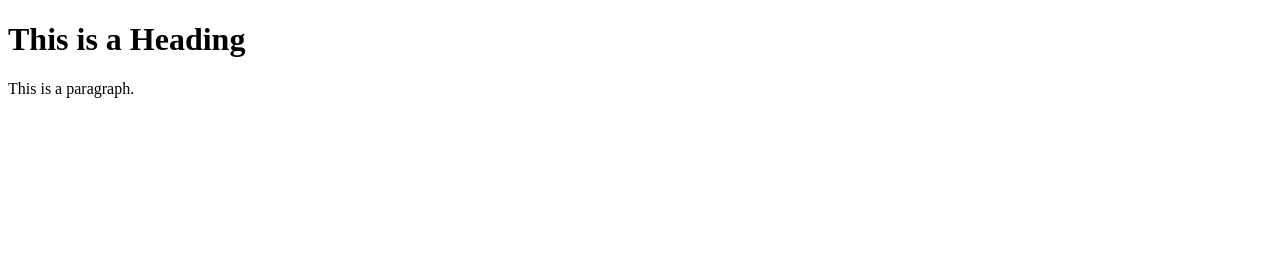
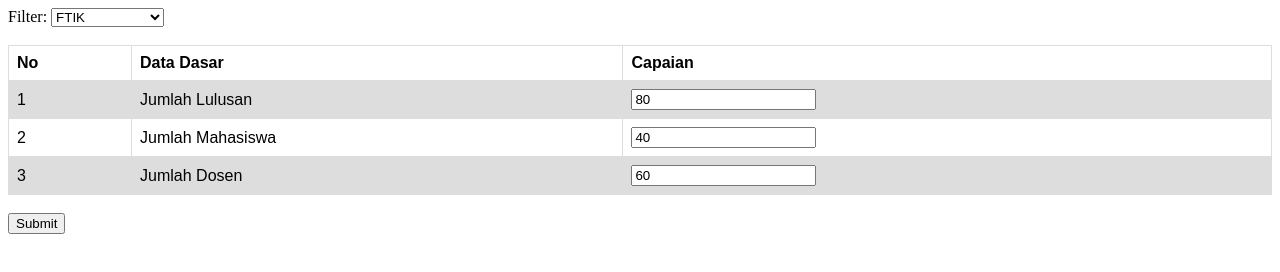
Before and after one commit to andhik1/tes, a plain HTML site: page index.html in a window 1280 px wide. Drawn offline with Linux system fonts and the light colour scheme.

Commit message:
Add files via upload

```diff
--- a/index.html
+++ b/index.html
@@ -1,12 +1,64 @@
 <!DOCTYPE html>
 <html>
 <head>
-<title>Page Title</title>
+<style>
+table {
+  font-family: arial, sans-serif;
+  border-collapse: collapse;
+  width: 100%;
+}
+
+td, th {
+  border: 1px solid #dddddd;
+  text-align: left;
+  padding: 8px;
+}
+
+tr:nth-child(even) {
+  background-color: #dddddd;
+}
+</style>
 </head>
 <body>
 
-<h1>This is a Heading</h1>
-<p>This is a paragraph.</p>
+<label for="cars">Filter:</label>
+  <select id="cars" name="cars">
+    <option value="volvo" selected>FTIK</option>
+    <option value="saab">FTK</option>
+    <option value="fiat">ELEKTRO</option>
+    <option value="audi">INFORMATIKA</option>
+  </select>
+
+ <br>
+ <br>
+<table>
+  <tr>
+    <th>No</th>
+
+    <th>Data Dasar</th>
+	<th>Capaian</th>
+  </tr>
+  <tr>
+    <td>1</td>
+
+    <td>Jumlah Lulusan</td>
+    <td><input type="text" id="username" name="username" value="80"><br></td>
+  </tr>
+  <tr>
+    <td>2</td>
+
+    <td>Jumlah Mahasiswa</td>
+    <td><input type="text" id="username" name="username" value="40"><br></td>
+  </tr>
+  <tr>
+    <td>3</td>
+
+    <td>Jumlah Dosen</td>
+    <td><input type="text" id="username" name="username" value="60"><br></td>
+  </tr>
+</table>
+<br>
+<input type="submit" value="Submit">
 
 </body>
 </html>
```
